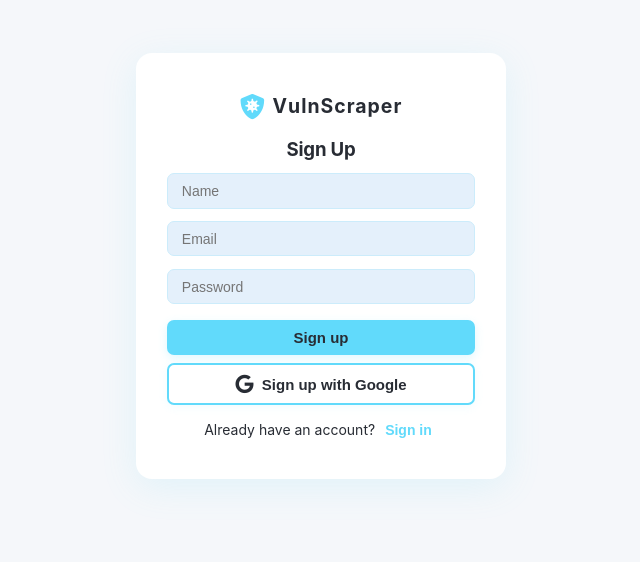
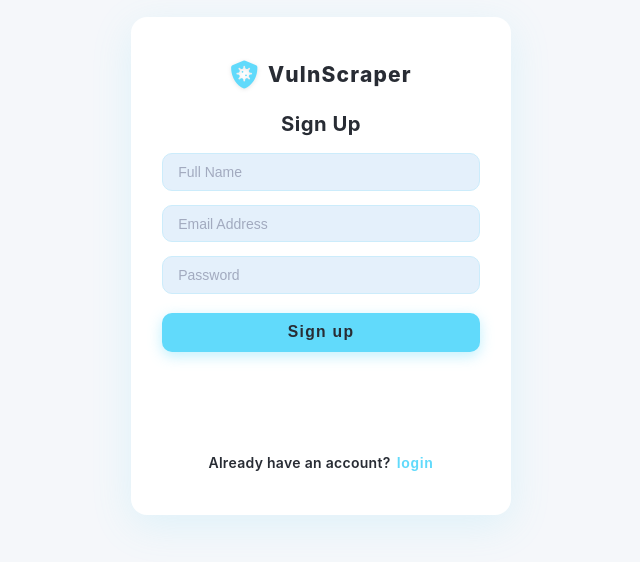
Before and after one commit to OM-HASE/vulnscraper-project, a React (Create React App) app in the folder frontend/: page /signup in a window 1280 px wide. Shown: the part 134-696 px from the top of the page, without its empty margins (319-959 px from the left). Built offline with nearby package versions, Linux system fonts and the light colour scheme; a web font is replaced by a local one.

Commit message:
VulnScraper

```diff
--- a/frontend/public/index.html
+++ b/frontend/public/index.html
@@ -4,7 +4,7 @@
   <meta charset="UTF-8" />
   <meta name="viewport" content="width=device-width, initial-scale=1" />
   <title>VulnScraper - Vulnerability Management Dashboard</title>
-  <link rel="stylesheet" href="https://cdnjs.cloudflare.com/ajax/libs/font-awesome/6.0.0/css/all.min.css" />
+  <link rel="stylesheet" href="https://cdnjs.cloudflare.com/ajax/libs/font-awesome/5.15.4/css/all.min.css" />
 </head>
 <body>
   <div id="root"></div>
--- a/frontend/src/Signup.js
+++ b/frontend/src/Signup.js
@@ -1,5 +1,7 @@
 import React, { useState } from "react";
 import { useNavigate } from "react-router-dom";
+import { GoogleLogin } from '@react-oauth/google';
+import { jwtDecode } from 'jwt-decode';
 
 const Signup = () => {
   const [formData, setFormData] = useState({
@@ -8,7 +10,6 @@
     password: "",
   });
   const [message, setMessage] = useState("");
-  const [googleLoading, setGoogleLoading] = useState(false);
   const navigate = useNavigate();
 
   const handleChange = (e) => {
@@ -31,14 +32,29 @@
     }
   };
 
-  // DEMO: Replace with actual Google OAuth logic if you add Google signup
-  const handleGoogleSignup = () => {
-    setGoogleLoading(true);
-    setTimeout(() => {
-      setGoogleLoading(false);
-      setMessage("Signed up with Google (demo)");
-      setTimeout(() => navigate("/dashboard"), 1100);
-    }, 1800);
+  const handleGoogleSuccess = (credentialResponse) => {
+    const decoded = jwtDecode(credentialResponse.credential);
+    console.log('Google User:', decoded);
+
+    fetch('http://localhost:5000/api/auth/google-signup', {
+      method: 'POST',
+      headers: { 'Content-Type': 'application/json' },
+      body: JSON.stringify({ token: credentialResponse.credential }),
+    })
+      .then(res => res.json())
+      .then(data => {
+        if (data.success) {
+          setMessage('Signed up with Google!');
+          setTimeout(() => navigate('/dashboard'), 1000);
+        } else {
+          setMessage(data.error || 'Google signup failed.');
+        }
+      })
+      .catch(() => setMessage('Google signup failed.'));
+  };
+
+  const handleGoogleError = () => {
+    setMessage('Google login failed. Try again.');
   };
 
   return (
@@ -46,6 +62,8 @@
       <style>{`
         body {
           background-color: #f5f7fa;
+          font-family: -apple-system, BlinkMacSystemFont, "Segoe UI", Roboto, Oxygen,
+            Ubuntu, Cantarell, "Open Sans", "Helvetica Neue", sans-serif;
         }
         .signup-page-container {
           min-height: 100vh;
@@ -53,115 +71,110 @@
           justify-content: center;
           align-items: center;
           background: #f5f7fa;
+          padding: 1rem;
         }
         .signup-card {
           background: #fff;
-          box-shadow: 0 8px 36px #61dafb22;
+          box-shadow: 0 10px 40px rgba(97, 218, 251, 0.15);
           border-radius: 16px;
-          padding: 2.8rem 2.2rem;
-          width: 370px;
-          max-width: 97vw;
+          padding: 3rem 2.2rem 3rem 2.2rem;
+          width: 380px;
+          max-width: 100%;
           display: flex;
           flex-direction: column;
           align-items: center;
+          transition: box-shadow 0.3s ease;
+        }
+        .signup-card:hover {
+          box-shadow: 0 15px 60px rgba(97, 218, 251, 0.25);
         }
         .signup-header {
           display: flex;
           align-items: center;
-          margin-bottom: 1.2rem;
+          margin-bottom: 1.5rem;
         }
         .signup-logo-icon {
-          font-size: 1.8rem;  /* Match dashboard/header/sidebar */
+          font-size: 2rem;
           color: #61dafb;
-          margin-right: 0.55rem;
+          margin-right: 0.7rem;
+          filter: drop-shadow(0 1px 2px rgba(0,0,0,0.1));
         }
         .app-name {
-          font-size: 1.39rem;
+          font-size: 1.5rem;
+          font-weight: 800;
+          color: #282c34;
+          letter-spacing: 1.2px;
+          user-select: none;
+        }
+        .form-title {
+          font-size: 1.45rem;
           font-weight: 700;
           color: #282c34;
-          letter-spacing: 1px;
-        }
-        .form-title {
-          font-size: 1.33rem;
-          font-weight: 700;
-          color: #282c34;
-          margin-bottom: 0.9rem;
+          margin-bottom: 1.2rem;
+          letter-spacing: 0.5px;
         }
         .signup-form {
           width: 100%;
         }
         .signup-form input {
           width: 100%;
-          padding: 0.62rem 1rem;
+          padding: 0.7rem 1.1rem;
           font-size: 1rem;
-          margin-bottom: 0.9rem;
-          border-radius: 7px;
-          border: 1.5px solid #ccecfb;
+          margin-bottom: 1rem;
+          border-radius: 10px;
+          border: 1.7px solid #ccecfb;
           background: #e4f0fb;
           color: #282c34;
-          transition: border 0.21s;
+          box-sizing: border-box;
+          transition: border-color 0.3s ease, box-shadow 0.3s ease;
+          font-weight: 500;
+        }
+        .signup-form input::placeholder {
+          color: #a2aabf;
+          font-weight: 500;
         }
         .signup-form input:focus {
           border-color: #61dafb;
           outline: none;
+          box-shadow: 0 0 6px 2px rgba(97, 218, 251, 0.4);
         }
         .signup-btn {
           width: 100%;
           background: #61dafb;
           color: #282c34;
-          font-weight: 700;
+          font-weight: 800;
           border: none;
-          border-radius: 7px;
-          padding: 0.66rem 0;
-          font-size: 1.07rem;
+          border-radius: 10px;
+          padding: 0.75rem 0;
+          font-size: 1.12rem;
           cursor: pointer;
-          margin-top: 0.18rem;
-          box-shadow: 0 3px 10px #61dafb33;
-          transition: background 0.22s, color 0.22s;
+          margin-top: 0.36rem;
+          box-shadow: 0 4px 14px rgba(97, 218, 251, 0.4);
+          letter-spacing: 1.3px;
+          transition: background 0.3s ease, color 0.3s ease, box-shadow 0.3s ease;
         }
         .signup-btn:hover {
           background: #21a1f1;
           color: #fff;
-        }
-        .google-btn {
-          width: 100%;
-          background: #fff;
-          color: #282c34;
-          border: 2px solid #61dafb;
-          border-radius: 7px;
-          padding: 0.66rem 0;
-          font-size: 1.07rem;
-          font-weight: 700;
-          cursor: pointer;
-          display: flex;
-          align-items: center;
-          justify-content: center;
-          gap: 0.6rem;
-          margin: 0.6rem 0 0.1rem 0;
-          box-shadow: 0 2px 10px #61dafb17;
-          transition: background 0.18s, color 0.18s;
-        }
-        .google-btn:hover {
-          background: #e4f0fb;
-          color: #0076a6;
-        }
-        .google-btn-icon {
-          font-size: 1.35rem;
+          box-shadow: 0 6px 22px rgba(33, 161, 241, 0.7);
         }
         .signup-message {
-          margin: 8px 0 0 0;
-          font-weight: 600;
+          margin: 12px 0 0 0;
+          font-weight: 700;
           color: #38bc59;
           letter-spacing: 0.1px;
-        }
-        .signup-message:empty {
-          display: none;
+          font-size: 0.94rem;
+          text-align: center;
+          min-height: 1.2rem;
+          user-select: none;
         }
         .signup-login-link {
-          margin-top: 0.9rem;
+          margin-top: 1.1rem;
           text-align: center;
           color: #282c34;
           font-size: 1rem;
+          letter-spacing: 0.3px;
+          font-weight: 600;
         }
         .signup-link-btn {
           background: none;
@@ -170,37 +183,51 @@
           font-weight: 700;
           cursor: pointer;
           font-size: 1rem;
-          transition: color 0.2s;
-          margin-left: 4px;
+          transition: color 0.25s ease;
+          margin-left: 6px;
+          padding: 0;
+          letter-spacing: 0.7px;
+          user-select: none;
         }
         .signup-link-btn:hover {
           color: #21a1f1;
         }
+        /* Google Login button container adjustments */
+        .google-login-button {
+          width: 100%;
+          margin: 1.1rem 0 0 0;
+          display: flex;
+          justify-content: center;
+        }
       `}</style>
 
       <div className="signup-page-container">
-        <div className="signup-card">
+        <div className="signup-card" role="main" aria-label="Signup form">
           <div className="signup-header">
-            <i className="fas fa-shield-virus signup-logo-icon"></i>
+            <i className="fas fa-shield-virus signup-logo-icon" aria-hidden="true"></i>
             <span className="app-name">VulnScraper</span>
           </div>
           <h2 className="form-title">Sign Up</h2>
-          <form className="signup-form" onSubmit={handleSubmit}>
+          <form className="signup-form" onSubmit={handleSubmit} noValidate>
             <input
               type="text"
               name="name"
-              placeholder="Name"
+              placeholder="Full Name"
               value={formData.name}
               onChange={handleChange}
               required
+              autoComplete="name"
+              aria-label="Full Name"
             />
             <input
               type="email"
               name="email"
-              placeholder="Email"
+              placeholder="Email Address"
               value={formData.email}
               onChange={handleChange}
               required
+              autoComplete="email"
+              aria-label="Email Address"
             />
             <input
               type="password"
@@ -209,29 +236,36 @@
               value={formData.password}
               onChange={handleChange}
               required
+              autoComplete="new-password"
+              aria-label="Password"
+              minLength={6}
+              title="Password must be at least 6 characters"
             />
-            <button type="submit" className="signup-btn">
+            <button type="submit" className="signup-btn" aria-label="Sign up">
               Sign up
             </button>
           </form>
-          <button
-            className="google-btn"
-            type="button"
-            onClick={handleGoogleSignup}
-            disabled={googleLoading}
-          >
-            <i className="fab fa-google google-btn-icon"></i>
-            {googleLoading ? "Processing..." : "Sign up with Google"}
-          </button>
-          {message && <div className="signup-message">{message}</div>}
+
+          <div className="google-login-button" aria-label="Sign up with Google">
+            <GoogleLogin
+              onSuccess={handleGoogleSuccess}
+              onError={handleGoogleError}
+            />
+          </div>
+
+          <div role="alert" className="signup-message" aria-live="polite">
+            {message}
+          </div>
+
           <div className="signup-login-link">
             Already have an account?
             <button
               className="signup-link-btn"
               type="button"
               onClick={() => navigate("/login")}
+              aria-label="Navigate to Sign in page"
             >
-              Sign in
+              login
             </button>
           </div>
         </div>
--- a/frontend/src/index.js
+++ b/frontend/src/index.js
@@ -1,16 +1,15 @@
 import React from 'react';
 import ReactDOM from 'react-dom/client';
 import { BrowserRouter } from 'react-router-dom';
+import { GoogleOAuthProvider } from '@react-oauth/google';  // Added import
 import App from './App';
 import './dashboard.css';
 
 const root = ReactDOM.createRoot(document.getElementById('root'));
 root.render(
-  <BrowserRouter>
-    <App />
-  </BrowserRouter>
+  <GoogleOAuthProvider clientId="233328374967-hi6dm80hfj2htjdgt76cigfilpnh7eth.apps.googleusercontent.com">  {/* Added provider wrap */}
+    <BrowserRouter>
+      <App />
+    </BrowserRouter>
+  </GoogleOAuthProvider>
 );
-<link
-  rel="stylesheet"
-  href="https://cdnjs.cloudflare.com/ajax/libs/font-awesome/5.15.4/css/all.min.css"
-/>
--- a/package.json
+++ b/package.json
@@ -1,5 +1,7 @@
 {
   "dependencies": {
+    "@react-oauth/google": "^0.12.2",
+    "jwt-decode": "^4.0.0",
     "mongodb": "^6.20.0",
     "mongoose": "^8.19.1"
   }
```
Also changed, not shown: 1 other file (tests, documents, lock files or other folders).
